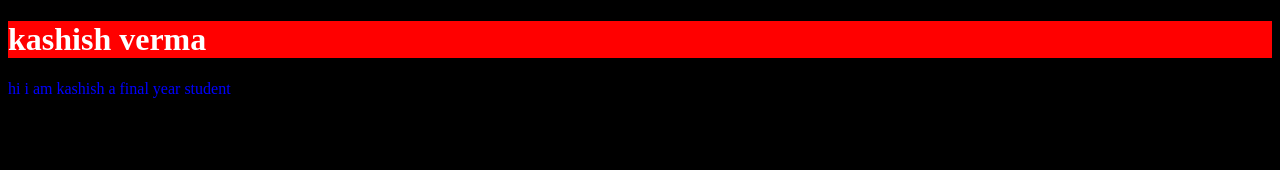
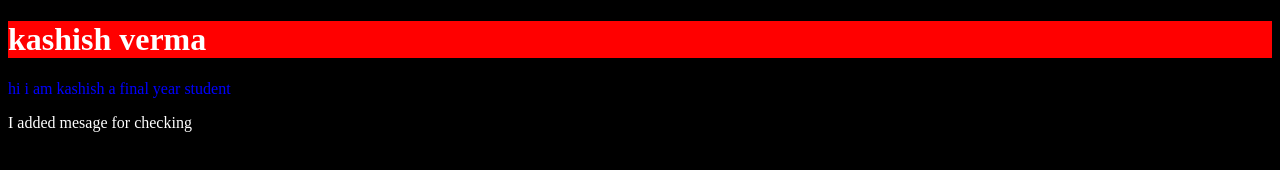
Before and after one commit to kashishver-ma/Devops-learnings, a plain HTML site: page myapp/index.html in a window 1280 px wide. Drawn offline with Linux system fonts and the light colour scheme.

Commit message:
Update index.html

```diff
--- a/myapp/index.html
+++ b/myapp/index.html
@@ -10,6 +10,7 @@
     <h1 id="name">kashish verma</h1>
     <p id="intro">hi i am kashish a final year student</p>
     <!-- <h1>daizy hasija</h1> -->
+    <p> I added mesage for checking</p>
   </body>
 </html>
 
```
